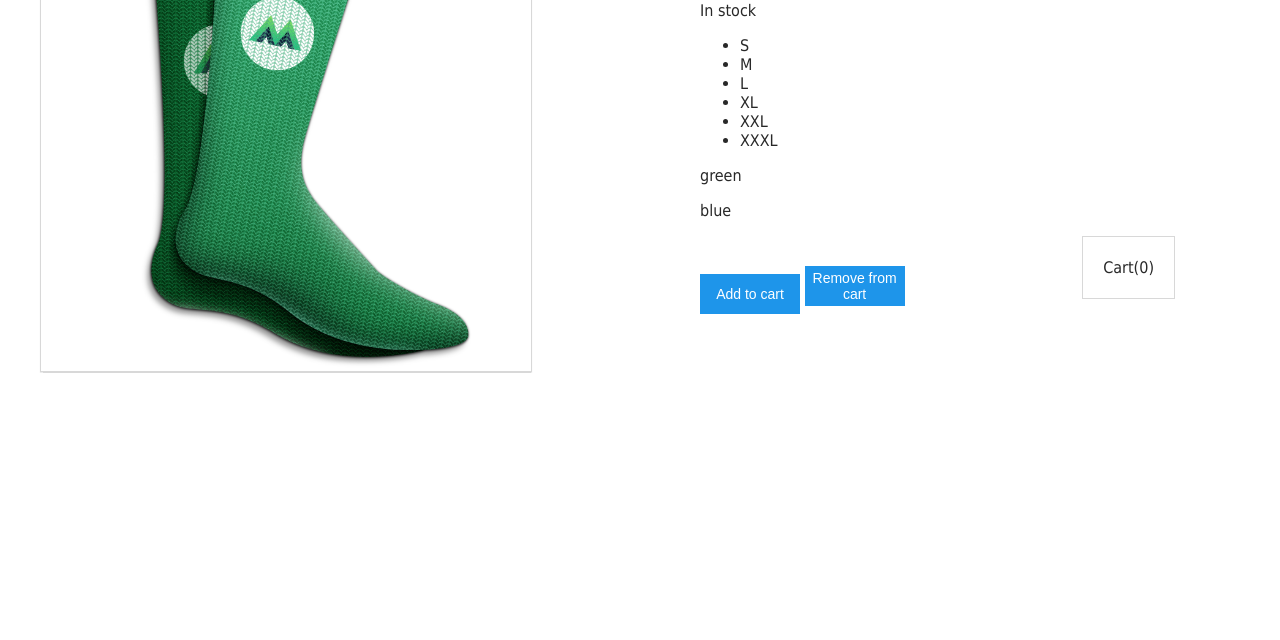
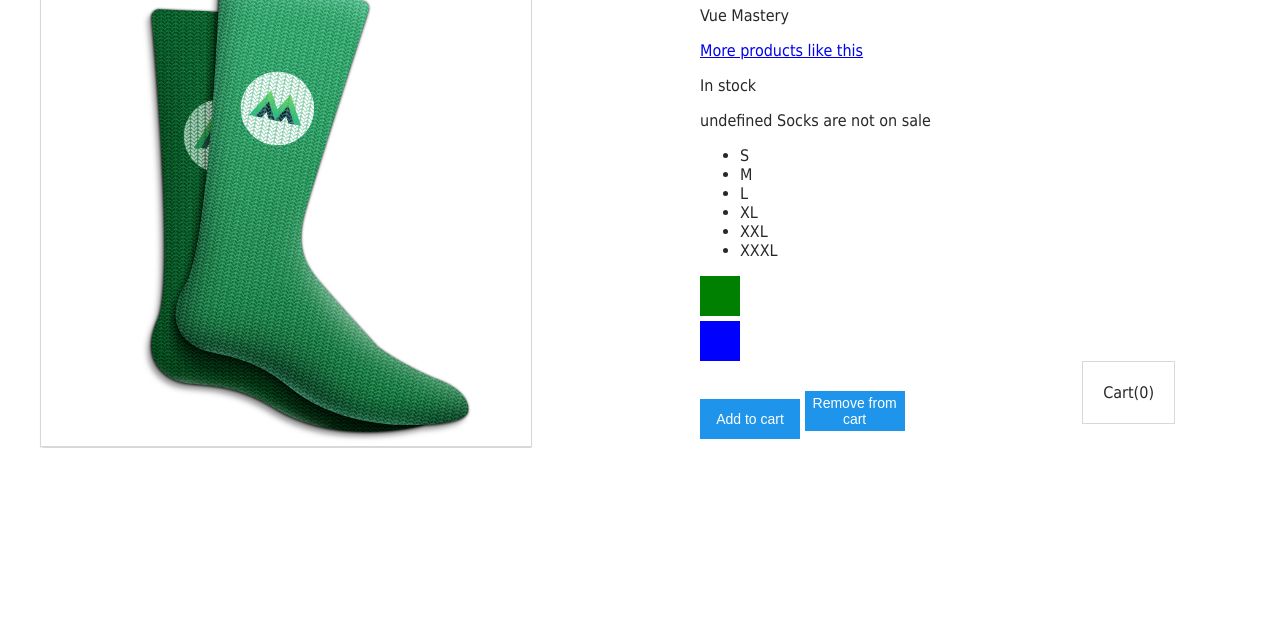
Before and after one commit to danielsdawby/1nedelya, a plain HTML site: page index.html in a window 1280 px wide. Shown: the part 160-800 px from the top of the page. Drawn offline with Linux system fonts and the light colour scheme.

Commit message:
5 commit

```diff
--- a/index.html
+++ b/index.html
@@ -12,6 +12,7 @@
 
 <body>
     <div id="app">
+        <div class="nav-bar"></div>
         <div class="product">
             <div class="product-image">
                 <img src="assets/vmSocks-green-onWhite.jpg" alt="">
@@ -23,6 +24,7 @@
                 <span v-if="onSale">On Sale!</span>
                 <p v-if="inventory > 10">In stock</p>
                 <p v-else>Out of stock</p>
+                <p>{{ sale }}</p>
                 <p v-else-if="inventory <= 10 && inventory > 0">Almost sold out!</p>
                 <ul>
                     <li v-for="detail in details">{{ detail }}</li>
@@ -30,8 +32,8 @@
                 <ul>
                     <li v-for="size in sizes">{{ size }}</li>
                 </ul>
-                <div v-for="variant in variants" :key="variant.variantId">
-                    <p>{{ variant.variantColor }}</p>
+                <div class="color-box" v-for="variant in variants" :key="variant.variantId"
+                    :style="{ backgroundColor:variant.variantColor }" @mouseover="updateProduct(variant.variantImage)">
                 </div>
                 <button v-on:click="addToCart">Add to cart</button>
                 <button @click="removeFromCart">Remove from cart</button>
--- a/js/main.js
+++ b/js/main.js
@@ -2,7 +2,7 @@
     el: '#app',
     data: {
         product: 'Socks',
-        description: 'A pair of warm fuzzy socks',
+        description: 'Vue Mastery',
         image: "./assets/vmSocks-green-onWhite.jpg",
         link: 'https://www.amazon.com/s/ref=nb_sb_noss?url=search-alias%3Daps&field-keywords=socks',
         altText: "A pair of socks",
@@ -12,14 +12,15 @@
             {
                 variantId: 2234,
                 variantColor: 'green',
-                variantImage: 'https://www.vuemastery.com/images/challenges/vmSocks-green-onWhite.jpg'
+                variantImage: './assets/vmSocks-green-onWhite.jpg',
+                variantQuantity: 10
 
             },
             {
                 variantId: 2235,
                 variantColor: 'blue',
-                variantImage: 'https://www.vuemastery.com/images/challenges/vmSocks-blue-onWhite.jpg'
-
+                variantImage: './assets/vmSocks-blue-onWhite.jpg',
+                variantQuantity: 0
             }
         ],
         sizes: ['S', 'M', 'L', 'XL', 'XXL', 'XXXL'],
@@ -35,5 +36,22 @@
         removeFromCart() {
             this.cart -= 1
         }
+    },
+    computed: {
+        title() {
+            return this.brand + ' ' + this.product
+        },
+        image() {
+            return this.variants[this.selectedVariant].variantImage
+        },
+        inStock() {
+            return this.variants[this.selectedVariant].variantQuantity
+        },
+        sale() {
+            if (this.onSale) {
+                return this.brand + ' ' + this.product + ' are on sale!'
+            }
+            return this.brand + ' ' + this.product + ' are not on sale'
+        }
     }
 })
```
